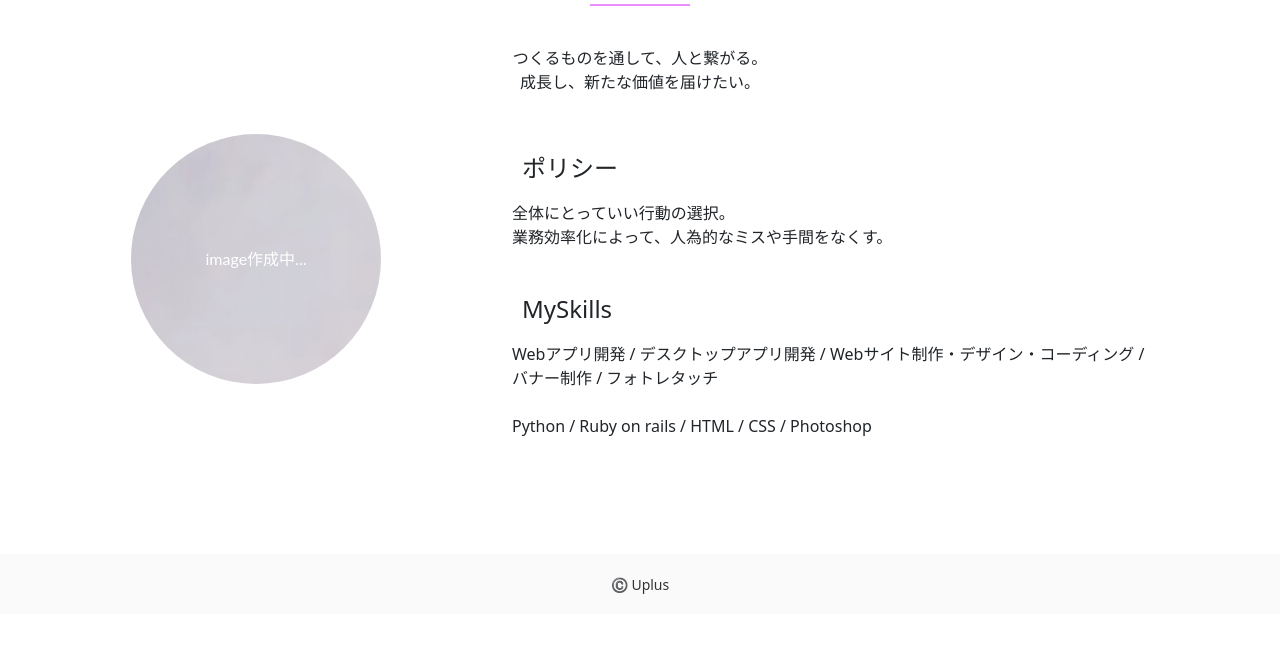
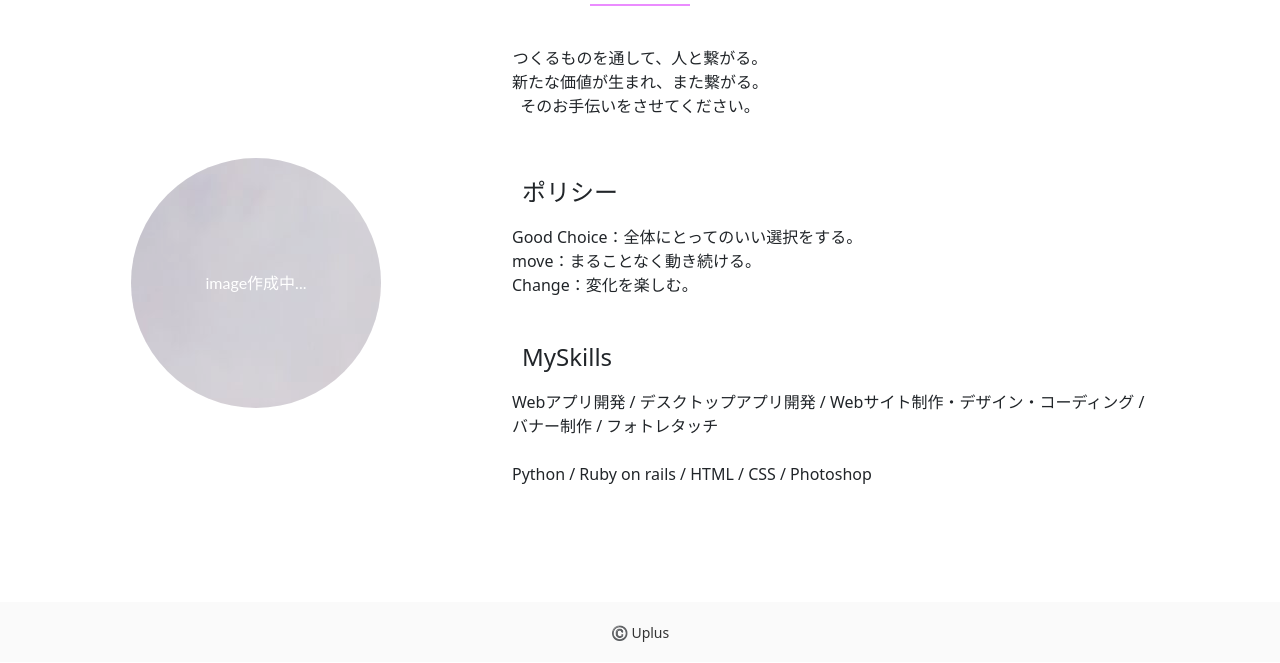
Before and after one commit to neonimi/mysite, a plain HTML site: page about.html in a window 1280 px wide. Shown: the part 270-933 px from the top of the page. Before the commit the page ends 885 px from the top, so only its background shows below. Drawn offline with nearby package versions, Linux system fonts and the light colour scheme.

Commit message:
fix about.html

```diff
--- a/about.html
+++ b/about.html
@@ -35,7 +35,8 @@
 			<div class="sen"></div>
 			<p class="sub-text2">
 				つくるものを通して、人と繋がる。<br>
-				成長し、新たな価値を届けたい。
+				新たな価値が生まれ、また繋がる。<br>
+				そのお手伝いをさせてください。<br>
 			</p>
 		</div>
 		<div class="about-contents clearfix">
@@ -48,8 +49,10 @@
 				<div class="ac">
 				<h4 class="at">ポリシー</h4>
 				<p>
-					全体にとっていい行動の選択。<br>
-					業務効率化によって、人為的なミスや手間をなくす。<br>
+					Good Choice：全体にとってのいい選択をする。<br>
+					<!-- 希望＞子供達＞テクノロジ＞業務効率化＞ひとり＞正直<br> -->
+					move：まることなく動き続ける。<br>
+					Change：変化を楽しむ。<br>
 				</p>
 				</div>
 				<div class="ac">
```
